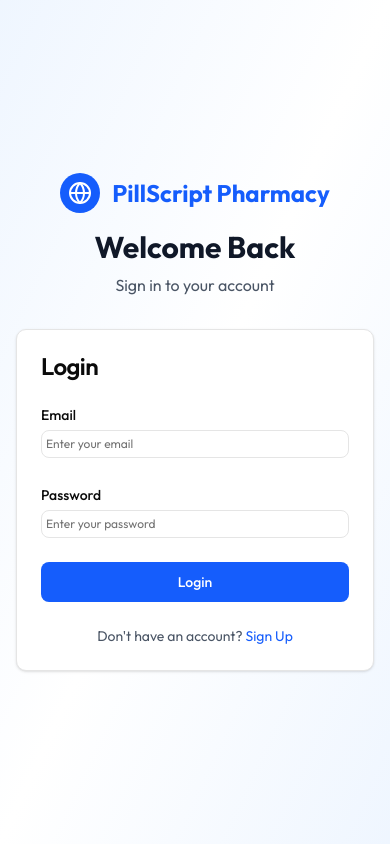
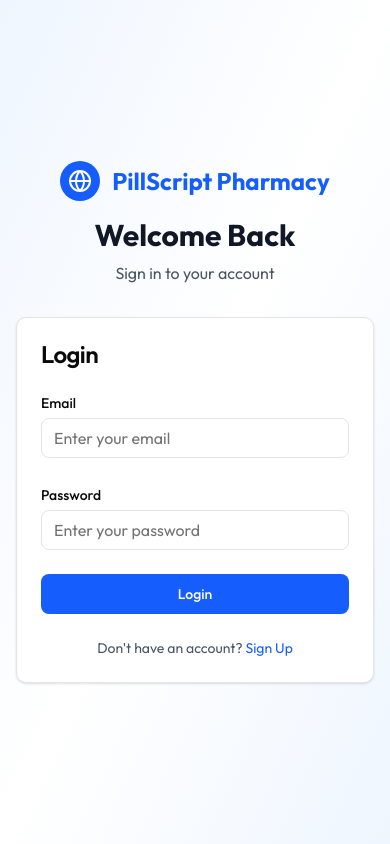
Before and after one commit to AbdulAhad16553/pillscript-pharmacy, a Next.js app: page /login in a window 390 px wide. Built offline with nearby package versions, Linux system fonts and the light colour scheme; no server answers; what @nhost/nextjs would draw is missing.

Commit message:
mobile responsive

```diff
--- a/components/ui/input.tsx
+++ b/components/ui/input.tsx
@@ -8,7 +8,7 @@
       <input
         type={type}
         className={cn(
-          "flex md:h-10 w-full rounded-md border border-input bg-background px-1 md:px-3 py-1 md:py-2 text-base ring-offset-background file:border-0 file:bg-transparent file:text-sm file:font-medium file:text-foreground placeholder:text-muted-foreground focus-visible:outline-none focus-visible:ring-2 focus-visible:ring-ring focus-visible:ring-offset-2 disabled:cursor-not-allowed disabled:opacity-50 text-[12px] md:text-sm",
+          "flex h-10 w-full rounded-md border border-input bg-background px-3 py-2 text-base ring-offset-background file:border-0 file:bg-transparent file:text-sm file:font-medium file:text-foreground placeholder:text-muted-foreground focus-visible:outline-none focus-visible:ring-2 focus-visible:ring-ring focus-visible:ring-offset-2 disabled:cursor-not-allowed disabled:opacity-50 md:text-sm",
           className
         )}
         ref={ref}
```
